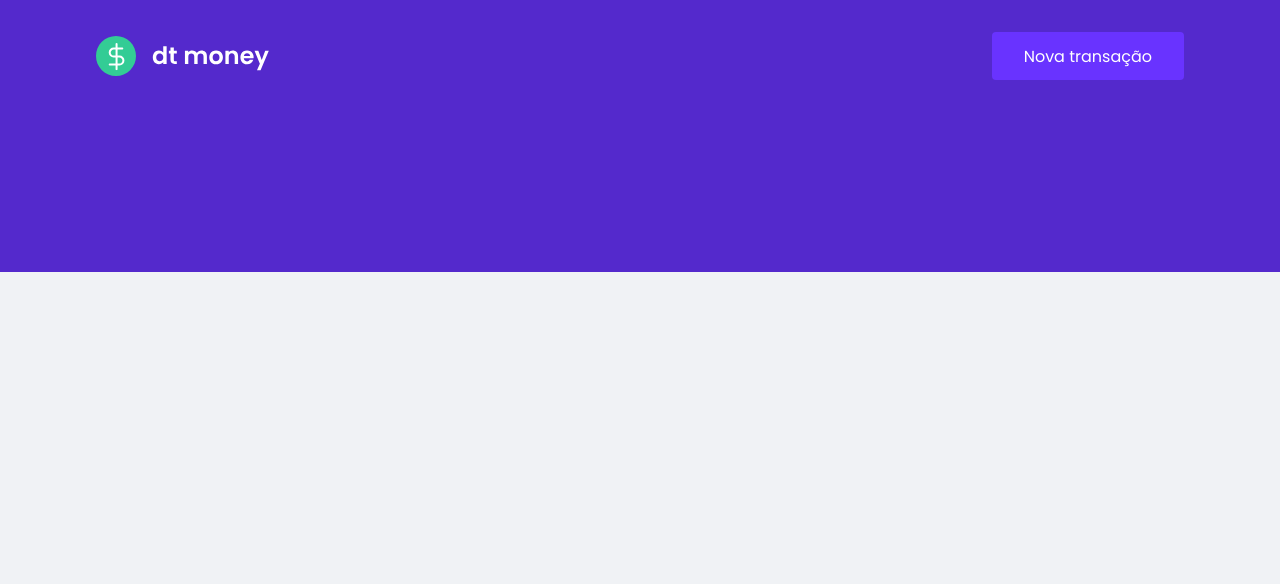
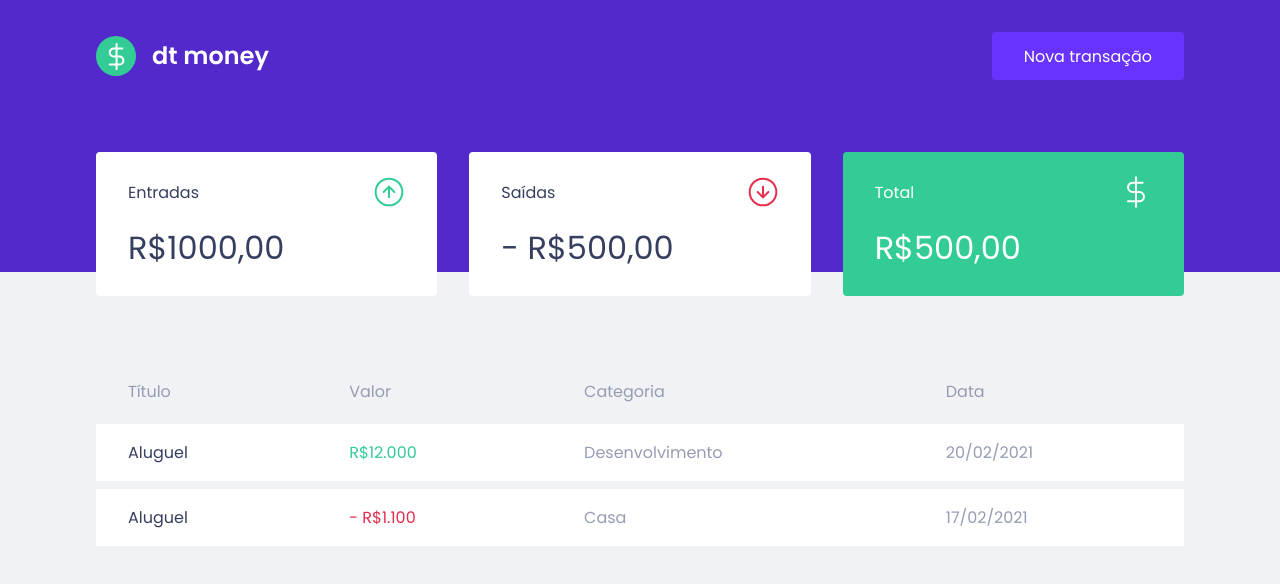
Before and after one commit to patrick-moreira/dtmoney, a React (Create React App) app: page / in a window 1280 px wide. Shown: the top 584 px of the page. Built offline with nearby package versions, Linux system fonts and the light colour scheme; the HTML template or start-up script is replaced by a standard one.

Commit message:
added Dashboard, Summary and TransactionsTable components

```diff
--- a/src/App.tsx
+++ b/src/App.tsx
@@ -1,10 +1,13 @@
 import { Header } from './components/Header';
+import { Dashboard } from './components/Dashboard';
+
 import { GlobalStyle } from "./styles/global";
 
 function App() {
   return (
     <>
       <Header />
+      <Dashboard />
       <GlobalStyle />
     </>
   );
--- /dev/null
+++ b/src/components/Dashboard/index.tsx
@@ -0,0 +1,12 @@
+import { Container } from './styles';
+import { Summary } from '../Summary';
+import { TransactionsTable } from '../TransactionsTable';
+
+export function Dashboard() {
+  return (
+    <Container>
+      <Summary />
+      <TransactionsTable />
+    </Container>
+  );
+}
--- /dev/null
+++ b/src/components/Dashboard/styles.ts
@@ -0,0 +1,7 @@
+import styled from 'styled-components';
+
+export const Container = styled.main`
+  max-width: 1120px;
+  margin: 0 auto;
+  padding: 2.5rem 1rem;
+`;
--- /dev/null
+++ b/src/components/Summary/index.tsx
@@ -0,0 +1,33 @@
+import incomeImg from '../../assets/income.svg';
+import outcomeImg from '../../assets/outcome.svg';
+import totalImg from '../../assets/total.svg';
+
+import { Container } from './styles';
+
+export function Summary () {
+  return (
+    <Container>
+      <div>
+        <header>
+          <p>Entradas</p>
+          <img src={incomeImg} alt="Entradas" />
+        </header>
+        <strong>R$1000,00</strong>
+      </div>
+      <div>
+        <header>
+          <p>Saídas</p>
+          <img src={outcomeImg} alt="Saídas" />
+        </header>
+        <strong>- R$500,00</strong>
+      </div>
+      <div className="highlight-background">
+        <header>
+          <p>Total</p>
+          <img src={totalImg} alt="Total" />
+        </header>
+        <strong>R$500,00</strong>
+      </div>
+    </Container>
+  );
+}
--- /dev/null
+++ b/src/components/Summary/styles.ts
@@ -0,0 +1,34 @@
+import styled from 'styled-components';
+
+export const Container = styled.div`
+  display: grid;
+  grid-template-columns: repeat(3, 1fr);
+  gap: 2rem;
+  margin-top: -10rem;
+
+  div {
+    background: var(--shape);
+    padding: 1.5rem 2rem;
+    border-radius: 0.25rem;
+    color: var(--text-title);
+
+    header {
+      display: flex;
+      align-items: center;
+      justify-content: space-between;
+    }
+
+    strong {
+      display: block;
+      margin-top: 1rem;
+      font-size: 2rem;
+      font-weight: 500;
+      line-height: 3rem;
+    }
+
+    &.highlight-background {
+      background: var(--green);
+      color: #FFF;
+    }
+  }
+`;
--- /dev/null
+++ b/src/components/TransactionsTable/index.tsx
@@ -0,0 +1,32 @@
+import { Container } from './styles';
+
+export function TransactionsTable () {
+  return (
+    <Container>
+      <table>
+        <thead>
+          <tr>
+            <th>Título</th>
+            <th>Valor</th>
+            <th>Categoria</th>
+            <th>Data</th>
+          </tr>
+        </thead>
+        <tbody>
+          <tr>
+            <td>Aluguel</td>
+            <td className="deposit">R$12.000</td>
+            <td>Desenvolvimento</td>
+            <td>20/02/2021</td>
+          </tr>
+          <tr>
+            <td>Aluguel</td>
+            <td className="withdraw">- R$1.100</td>
+            <td>Casa</td>
+            <td>17/02/2021</td>
+          </tr>
+        </tbody>
+      </table>
+    </Container>
+  );
+}
--- /dev/null
+++ b/src/components/TransactionsTable/styles.ts
@@ -0,0 +1,37 @@
+import styled from 'styled-components';
+
+export const Container = styled.div`
+  margin-top: 4rem;
+
+  table {
+    width: 100%;
+    border-spacing: 0 0.5rem;
+
+    th {
+      color: var(--text-body);
+      font-weight: 400;
+      padding: 1rem 2rem;
+      text-align: left;
+      line-height: 1rem;
+    }
+
+    td {
+      padding: 1rem 2rem;
+      border: 0;
+      background: var(--shape);
+      color: var(--text-body);
+
+      &:first-child {
+        color: var(--text-title);
+      }
+
+      &.deposit {
+        color: var(--green);
+      }
+
+      &.withdraw {
+        color: var(--red);
+      }
+    }
+  }
+`;
--- a/src/styles/global.ts
+++ b/src/styles/global.ts
@@ -4,6 +4,7 @@
   :root {
     --background: #f0f2f5;
     --red: #e52e4d;
+    --green: #33cc95;
     --blue: #5429cc;
 
     --blue-light: #6933ff;
```
